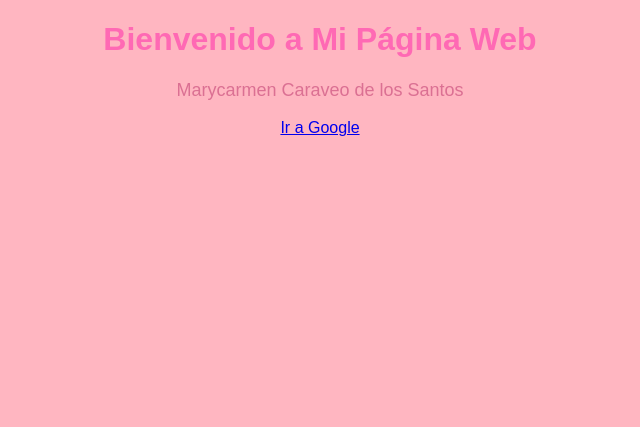
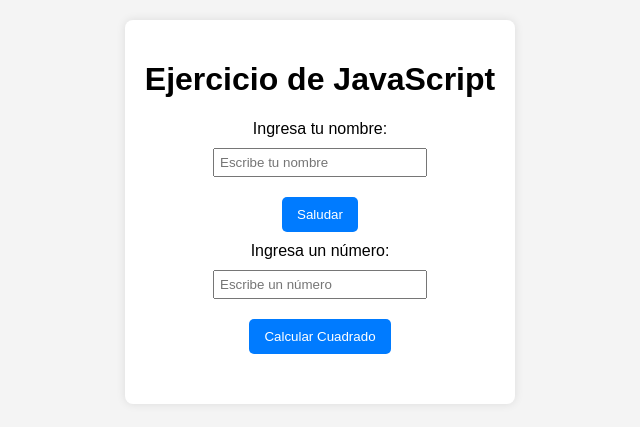
Before and after one commit to MaryCaraveo/Marycarmen, a plain HTML site: page index.html in a window 1280 px wide. Shown: the whole page, without its empty margins (320-960 px from the left). Drawn offline with Linux system fonts and the light colour scheme.

Commit message:
Add files via upload

```diff
--- /dev/null
+++ b/ejemplo.css
@@ -0,0 +1,42 @@
+body {
+    font-family: Arial, sans-serif;
+    text-align: center;
+    background-color: #f4f4f4;
+    margin: 0;
+    padding: 20px;
+}
+
+.container {
+    background: white;
+    padding: 20px;
+    border-radius: 8px;
+    box-shadow: 0 0 10px rgba(0, 0, 0, 0.1);
+    display: inline-block;
+}
+
+input {
+    display: block;
+    margin: 10px auto;
+    padding: 5px;
+    width: 200px;
+}
+
+button {
+    margin: 10px;
+    padding: 10px 15px;
+    border: none;
+    background-color: #007bff;
+    color: white;
+    cursor: pointer;
+    border-radius: 5px;
+}
+
+button:hover {
+    background-color: #0056b3;
+}
+
+#resultado {
+    margin-top: 20px;
+    font-size: 18px;
+    font-weight: bold;
+}
--- /dev/null
+++ b/ejemplo.js
@@ -0,0 +1,12 @@
+function saludar()
+{
+    let saludar1= prompt("Escribe tu nombre");
+    alert("Hola "+saludar1+" suerte en tu examen");
+}
+
+function calcularCuadrado()
+{
+    let numcuadrado=parseFloat(prompt("Ingresa un número"));
+    let cuadrado= (numcuadrado*numcuadrado);
+    alert("El cuadrado del número es "+ cuadrado);
+}
--- a/index.html
+++ b/index.html
@@ -1,35 +1,26 @@
 <!DOCTYPE html>
-<!-- Define que el documento es de tipo HTML5 -->
+<html lang="es">
+<head>
+    <meta charset="UTF-8">
+    <meta name="viewport" content="width=device-width, initial-scale=1.0">
+    <title>Examen de JavaScript</title>
+    <link rel="stylesheet" href="ejemplo.css">
+</head>
+<body>
+    <div class="container">
+        <h1>Ejercicio de JavaScript</h1>
 
-<html lang= "es">
-<!-- Indica que el documento está en español -->
+        <label for="nombre">Ingresa tu nombre:</label>
+        <input type="text" id="nombre" placeholder="Escribe tu nombre">
+        <button onclick="saludar()">Saludar</button>
+        <br>
+        <label for="numero">Ingresa un número:</label>
+        <input type="number" id="numero" placeholder="Escribe un número">
+        <button onclick="calcularCuadrado()">Calcular Cuadrado</button>
 
-<head>
-    <link rel="stylesheet" href="estilos.css">
-    <!-- Vincula la hoja de estilos CSS externa para aplicar estilos a la página -->
+        <p id="resultado"></p>
+    </div>
 
-    <meta charset="UTF-8">
-    <!-- Define la codificación de caracteres como UTF-8 para soportar caracteres especiales -->
-
-    <meta name="viewport" content="width=device-width, initial-scale=1.0">
-    <!-- Configura la escala el ancho de la vista para que sea responsive en dispositivos móviles -->
-
-    <title>Mi Primera Página Web</title>
-    <!-- Define el título de le pagina, que se muestra en la pestaña del navegador -->
-</head>
-
-<body>
-    <!-- Contiene el contenido visible de la página web -->
-
-    <h1>Bienvenido a Mi Página Web</h1>
-    <!-- Encabezado de nivel 1, generalmente usado para el título principal de la página -->
-
-    <p>Marycarmen Caraveo de los Santos</p>
-    <!--Define un pàrrafo de texto -->
-
-    <a href="https:www.google.com">Ir a Google</a>
-    <!--Crea un enlace que redirige a la pàgina de Google -->
+    <script src="ejemplo.js"></script>
 </body>
-
 </html>
-<!--Marca el fin del documento HTML -->
```
